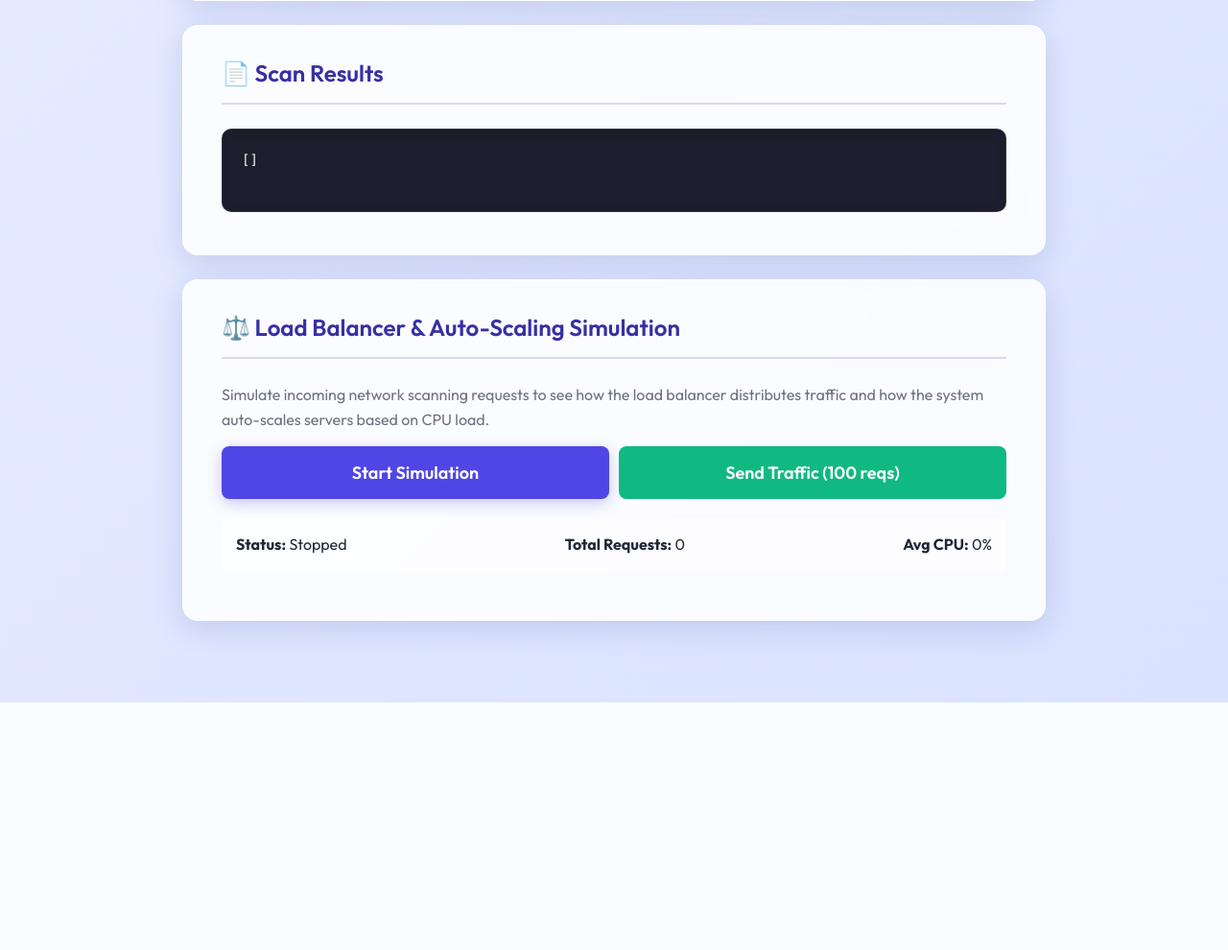
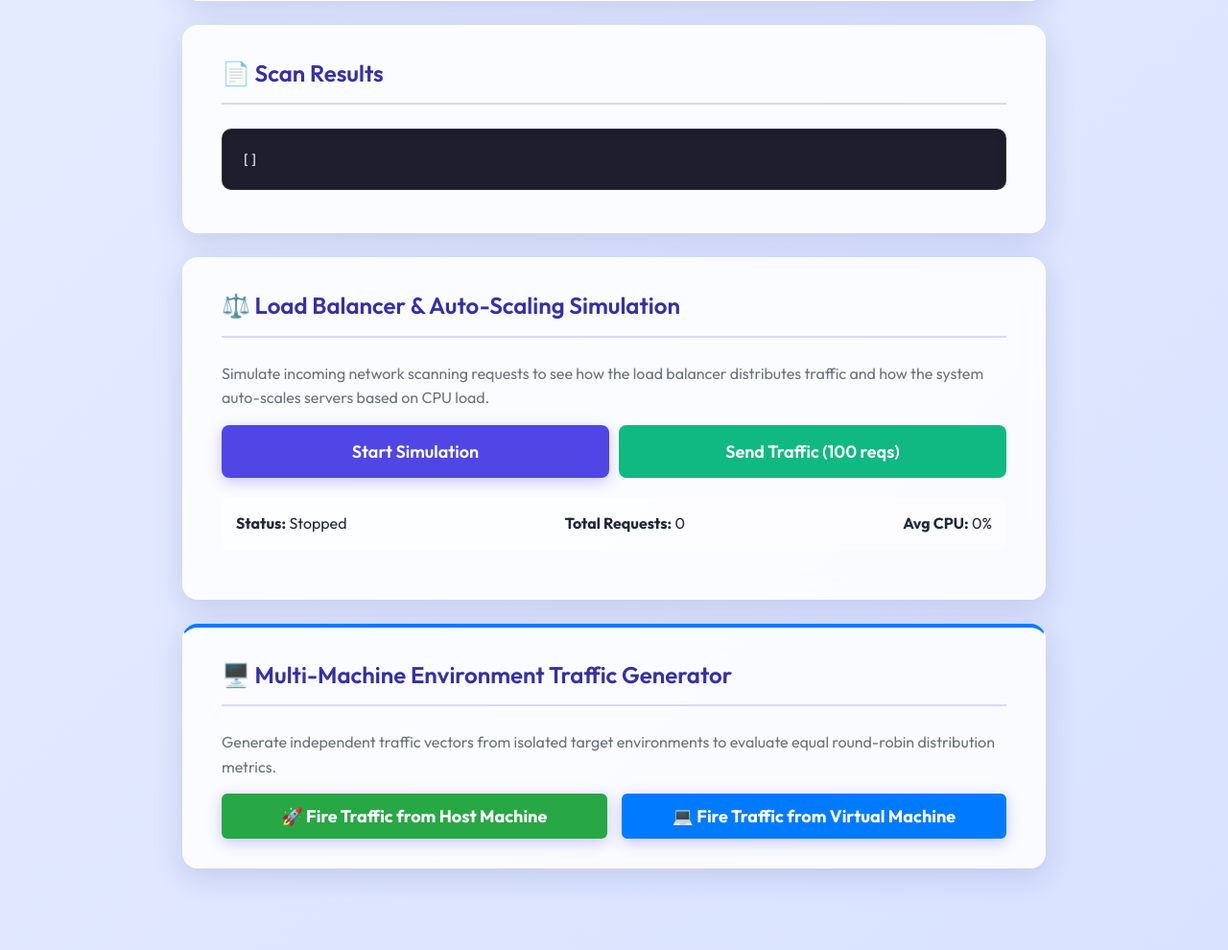
Before and after one commit to UzairToor/Cloud-Based-Network-Scanner, a FastAPI app: page / in a window 1280 px wide. Shown: the part 2082-3072 px from the top of the page at 96% size. Before the commit the page ends 2814 px from the top, so only its background shows below. Run offline with FastAPI, Linux system fonts and the light colour scheme.

Commit message:
Added multi-machine traffic generation buttons and backend routing simulation

```diff
--- a/main.py
+++ b/main.py
@@ -177,26 +177,19 @@ def get_scan_results(
 
 # -------------------- SIMULATION ENDPOINTS --------------------
 
-@app.get("/api/simulation/status")
-def sim_status():
-    return cluster_manager.get_status()
-
-@app.post("/api/simulation/start")
-def sim_start():
-    cluster_manager.is_running = True
-    return {"status": "started"}
-
-@app.post("/api/simulation/stop")
-def sim_stop():
-    cluster_manager.is_running = False
-    return {"status": "stopped"}
-
 class TrafficRequest(BaseModel):
     connections: int = Field(..., gt=0)
+    source: str = Field(..., example="Host Machine") # Tracks if it's Host or VM
 
 @app.post("/api/simulation/traffic")
 def sim_traffic(req: TrafficRequest):
     if not cluster_manager.is_running:
         raise HTTPException(status_code=400, detail="Simulation is not running")
+
+    # Simulate the Load Balancer routing the traffic equally
+    for i in range(req.connections):
+        target_port = 5001 if i % 2 == 0 else 5002
+        print(f"[LOAD BALANCER] Routed 1 request from [{req.source}] to Backend Instance on Port {target_port}")
+
     cluster_manager.route_traffic(req.connections)
-    return {"status": "traffic sent", "connections": req.connections}
+    return {"status": "traffic balanced", "source": req.source, "connections": req.connections}
--- a/templates/index.html
+++ b/templates/index.html
@@ -1,11 +1,13 @@
 <!DOCTYPE html>
 <html lang="en">
+
 <head>
     <meta charset="UTF-8">
     <meta name="viewport" content="width=device-width, initial-scale=1.0">
     <title>Cloud Based Network Scanner</title>
     <link rel="stylesheet" href="/static/style.css?v=2">
 </head>
+
 <body>
 
     <div class="container">
@@ -22,7 +24,6 @@
             </div>
         </div>
 
-    <!-- Global Notice -->
         <div class="notice">
             <strong>Public Demo Notice:</strong>
             ARP-based scanning works only on <b>local networks</b>.
@@ -30,29 +31,31 @@
             <b>Demo Mode</b> to view simulated scan results.
         </div>
 
-    <!-- Cloud Concepts Covered -->
         <div class="card">
             <h2>☁️ Cloud Computing Concepts Covered</h2>
             <ul style="line-height: 1.8; margin-top: 10px; padding-left: 20px;">
-            <li style="margin-bottom: 10px;"><strong>PaaS (Platform as a Service) Deployment:</strong> The application is designed to be deployed on managed cloud platforms (like Render), abstracting infrastructure management (VMs) and implicitly utilizing platform load balancing and TLS termination.</li>
-            <li style="margin-bottom: 10px;"><strong>Asynchronous Processing & Decoupling (Scaling):</strong> Network and port scanning workloads are offloaded to background tasks to keep the main HTTP API non-blocking and highly responsive.</li>
-            <li style="margin-bottom: 10px;"><strong>Environment Awareness & Cloud Security:</strong> The application programmatically detects if it is running in a public cloud and gracefully disables restricted operations (like Layer-2 ARP scans) to comply with multi-tenant security rules.</li>
-            <li><strong>Database Abstraction (Data Migration):</strong> By using SQLAlchemy ORM, the application’s logic is decoupled from the underlying database engine, enabling seamless migration from local SQLite to a managed cloud database without rewriting queries.</li>
+                <li style="margin-bottom: 10px;"><strong>PaaS (Platform as a Service) Deployment:</strong> The
+                    application is designed to be deployed on managed cloud platforms (like Render), abstracting
+                    infrastructure management (VMs) and implicitly utilizing platform load balancing and TLS
+                    termination.</li>
+                <li style="margin-bottom: 10px;"><strong>Asynchronous Processing & Decoupling (Scaling):</strong>
+                    Network and port scanning workloads are offloaded to background tasks to keep the main HTTP API
+                    non-blocking and highly responsive.</li>
+                <li style="margin-bottom: 10px;"><strong>Environment Awareness & Cloud Security:</strong> The
+                    application programmatically detects if it is running in a public cloud and gracefully disables
+                    restricted operations (like Layer-2 ARP scans) to comply with multi-tenant security rules.</li>
+                <li><strong>Database Abstraction (Data Migration):</strong> By using SQLAlchemy ORM, the application’s
+                    logic is decoupled from the underlying database engine, enabling seamless migration from local
+                    SQLite to a managed cloud database without rewriting queries.</li>
             </ul>
         </div>
 
-    <!-- Scan Form -->
         <div class="card">
             <h2>🚀 Start New Scan</h2>
 
             <div class="form-group">
                 <label for="ipRange">IP Range (CIDR or single IP)</label>
-            <input
-                type="text"
-                id="ipRange"
-                placeholder="192.168.1.0/24"
-                required
-            >
+                <input type="text" id="ipRange" placeholder="192.168.1.0/24" required>
                 <small class="hint">
                     Example: <code>192.168.1.0/24</code> or <code>192.168.1.10</code>
                 </small>
@@ -60,11 +63,7 @@
 
             <div class="form-group">
                 <label for="gateway">Gateway (Optional)</label>
-            <input
-                type="text"
-                id="gateway"
-                placeholder="192.168.1.1"
-            >
+                <input type="text" id="gateway" placeholder="192.168.1.1">
                 <small class="hint">
                     Must belong to the selected IP range
                 </small>
@@ -72,11 +71,7 @@
 
             <div class="form-group">
                 <label for="ports">Ports (comma-separated)</label>
-            <input
-                type="text"
-                id="ports"
-                placeholder="22,80,443"
-            >
+                <input type="text" id="ports" placeholder="22,80,443">
                 <small class="hint">
                     Leave empty to use default ports
                 </small>
@@ -96,7 +91,6 @@
             <div id="scanMessage" class="message"></div>
         </div>
 
-    <!-- Status -->
         <div class="card">
             <h2>📊 Scan Status</h2>
 
@@ -109,36 +103,76 @@
             <pre id="statusOutput"></pre>
         </div>
 
-    <!-- Results -->
         <div class="card">
             <h2>📄 Scan Results</h2>
-        <pre id="resultsOutput">
-[]
-        </pre>
+            <pre id="resultsOutput">[]</pre>
         </div>
 
-    <!-- Simulation Dashboard -->
         <div class="card" id="simCard">
             <h2>⚖️ Load Balancer & Auto-Scaling Simulation</h2>
-        <p style="color: var(--text-muted); margin-bottom: 15px;">Simulate incoming network scanning requests to see how the load balancer distributes traffic and how the system auto-scales servers based on CPU load.</p>
+            <p style="color: var(--text-muted); margin-bottom: 15px;">Simulate incoming network scanning requests to see
+                how the load balancer distributes traffic and how the system auto-scales servers based on CPU load.</p>
 
             <div class="sim-controls" style="display: flex; gap: 10px; margin-bottom: 20px;">
                 <button id="simStartBtn" onclick="toggleSimulation()" style="flex: 1;">Start Simulation</button>
-            <button id="simTrafficBtn" onclick="sendTraffic()" style="flex: 1; background: var(--secondary-color);" disabled>Send Traffic (100 reqs)</button>
+                <button id="simTrafficBtn" onclick="sendTraffic()" style="flex: 1; background: var(--secondary-color);"
+                    disabled>Send Traffic (100 reqs)</button>
             </div>
 
-        <div class="sim-stats" style="display: flex; justify-content: space-between; margin-bottom: 20px; padding: 15px; background: rgba(255,255,255,0.5); border-radius: 8px;">
+            <div class="sim-stats"
+                style="display: flex; justify-content: space-between; margin-bottom: 20px; padding: 15px; background: rgba(255,255,255,0.5); border-radius: 8px;">
                 <div><strong>Status:</strong> <span id="simStatusText">Stopped</span></div>
                 <div><strong>Total Requests:</strong> <span id="simTotalReqs">0</span></div>
                 <div><strong>Avg CPU:</strong> <span id="simAvgCpu">0%</span></div>
             </div>
 
             <div id="simServersGrid" class="sim-grid">
-            <!-- Server cards will be injected here -->
+            </div>
+        </div>
+
+        <div class="card" style="border-top: 4px solid #007bff;">
+            <h2>🖥️ Multi-Machine Environment Traffic Generator</h2>
+            <p style="color: var(--text-muted); margin-bottom: 15px;">Generate independent traffic vectors from isolated
+                target environments to evaluate equal round-robin distribution metrics.</p>
+
+            <div style="display: flex; gap: 15px;">
+                <button onclick="sendMachineTraffic('Host Machine')"
+                    style="flex: 1; padding: 12px; background: #28a745; color: white; font-weight: bold; border: none; border-radius: 6px; cursor: pointer;">
+                    🚀 Fire Traffic from Host Machine
+                </button>
+                <button onclick="sendMachineTraffic('Virtual Machine')"
+                    style="flex: 1; padding: 12px; background: #007bff; color: white; font-weight: bold; border: none; border-radius: 6px; cursor: pointer;">
+                    💻 Fire Traffic from Virtual Machine
+                </button>
             </div>
         </div>
     </div>
 
     <script src="/static/app.js?v=2"></script>
+
+    <script>
+        function sendMachineTraffic(machineSource) {
+            // First, automatically ensure the cluster background engine is initialized
+            fetch('/api/simulation/start', { method: 'POST' })
+                .then(() => {
+                    return fetch('/api/simulation/traffic', {
+                        method: 'POST',
+                        headers: { 'Content-Type': 'application/json' },
+                        body: JSON.stringify({
+                            connections: 10,
+                            source: machineSource
+                        })
+                    });
+                })
+                .then(res => res.json())
+                .then(data => {
+                    console.log(`[OK] 10 Balanced requests forced from execution context: ${machineSource}`);
+                    // Safely update partner dashboard statistics if available
+                    if (typeof checkSimulationStatus === 'function') checkSimulationStatus();
+                })
+                .catch(err => console.error("Error communicating with simulation backend:", err));
+        }
+    </script>
 </body>
+
 </html>
```
Lines whose indentation alone changed are shown as unchanged.
